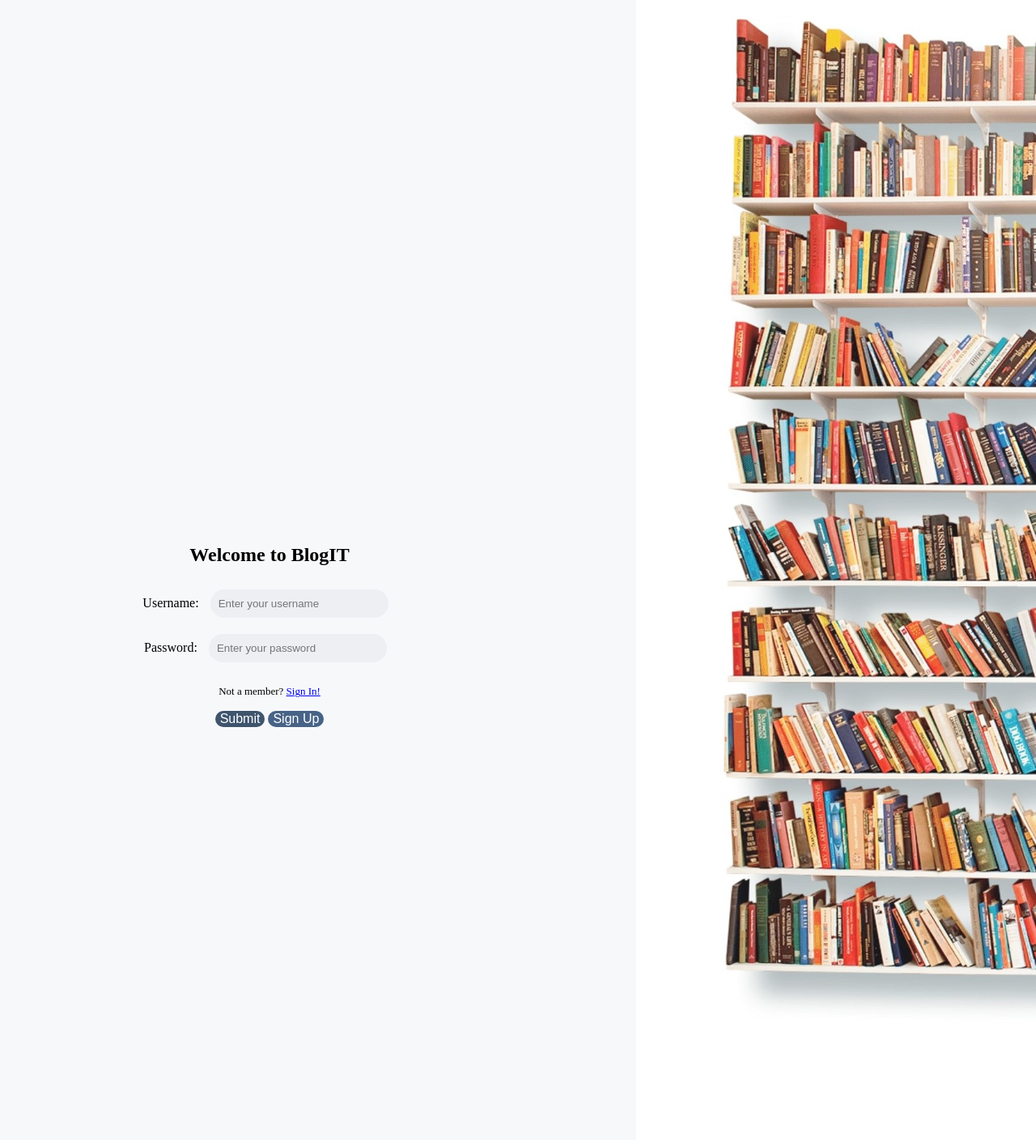
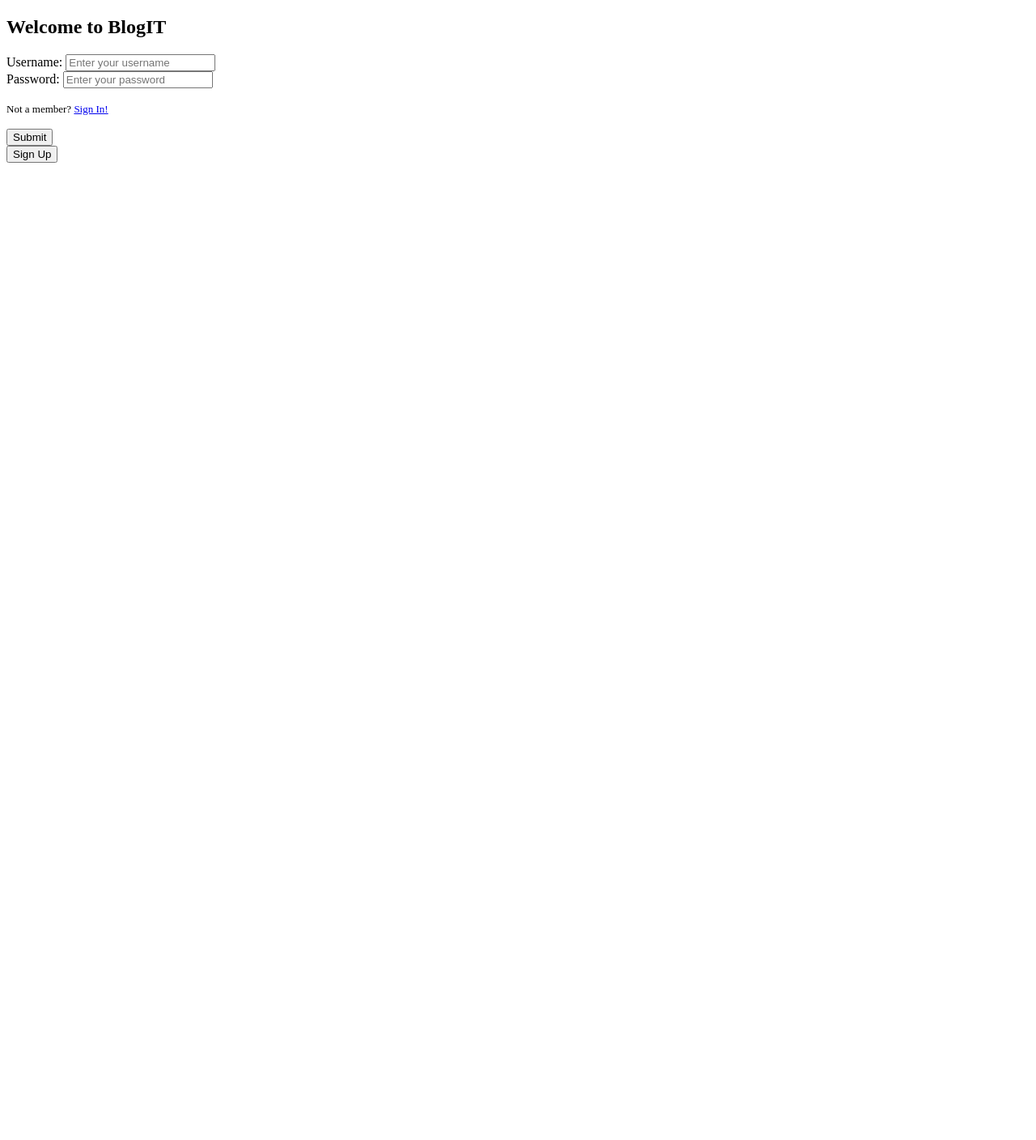
Before and after one commit to DiyaRoseSabu/Webapp_Setup, a Flask app: page / in a window 1280 px wide. Shown: the whole page at 81% size. After the commit the page ends 201 px from the top, so only its background shows below. Run offline with Flask 3, Linux system fonts and the light colour scheme.

Commit message:
modification in the url

```diff
--- a/templates/web_app_home.html
+++ b/templates/web_app_home.html
@@ -3,83 +3,9 @@
 <head>
     <title>BlogIT</title>
     <style>
-
         /* CSS styles */
-        body {
-            font-family: Georgia (serif);
-            background-color: #f7f8fa;
-            text-align: center;
-            width: 1700px;
-            height: 2050px;
-            size: 1650px ;
-            margin-top: 150px;
-            align-content: center;
-            background-image: url("wappimg - Copy.jpg");
-            background-size:contain;
-            background-repeat:no-repeat;
-            background-position: right;
-            width: 650px;
-            height: 1250px;
-        }
-        .container {
-            display:contents;
-            align-items:right;
-            width: 1250pts;
-            margin-top:1000px ;
-            padding: 20px;
-            background-color:#A7C7E7;
-            align-content: center;
-
-        }
-
-
-
-           input[type="text"],
-           input[type="email"],
-           input[type="password"] {
-           border: 10px;
-           border-radius: 20px;
-           padding: 10px;
-           width: 200px;
-           margin: 10px;
-           background-color: #edeff3;
-    }
-
-
-
-        .input-group.input {
-             border-radius: 20px;
-             padding: 8px;
-             border: none;
-             font-size: larger;
-        }
-
-        .btn {
-            background-color: #3f546d;
-            color: #fff;
-            border: none;
-            border-radius: 12px;
-            cursor: pointer;
-            font-size:medium;
-        }
-        .btn1 {
-
-            background-color: #476386;
-            color: #fff;
-            border:250px;
-            border-radius: 12px;
-            cursor: pointer;
-            font-size:medium;
-
-
-        }
-        .larger-text {
-         font-size: 1px;
-}
-
-
-
-</style>
+        /* ... CSS styles code here ... */
+    </style>
 </head>
 <body>
     <div class="container">
@@ -92,7 +18,7 @@
         <div class="input-group">
             <label for="password">Password:</label>
             <input type="password" id="password" placeholder="Enter your password" required>
-            <p><label class="right-aligned"><font size="2.5">Not a member? <a href="{{ url_for('reg') }}">Sign In!</a></font></label></p>
+            <p><label class="right-aligned"><font size="2.5">Not a member? <a href="http://internship.tebbythomas.com:8080/webapp/register">Sign In!</a></font></label></p>
         </div>
 
         <button class="btn" onclick="submitForm()">Submit</button>
@@ -102,11 +28,11 @@
 
     <script>
         function signIn() {
-            window.location.href = "{{ url_for('reg') }}"; // Redirect to the Sign In page
+            window.location.href = "http://internship.tebbythomas.com:8080/webapp/register"; // Redirect to the Sign In page
         }
 
         function submitForm() {
-            window.location.href = "{{ url_for('create') }}"; // Redirect to the Form Submitted page
+            window.location.href = "http://internship.tebbythomas.com:8080/webapp/create"; // Redirect to the Form Submitted page
         }
     </script>
 </body>
--- a/templates/web_app_reg.html
+++ b/templates/web_app_reg.html
@@ -90,7 +90,7 @@
   </div>
   <script>
     function submitForm() {
-      window.location.href = "/create";
+      window.location.href = "webapp/create";
     }
   </script>
 </body>
```
